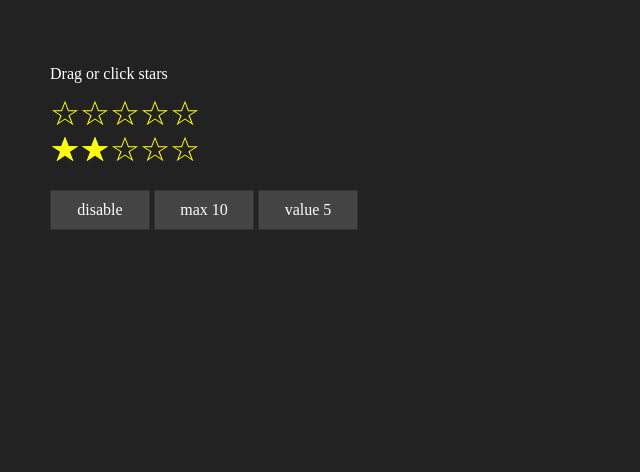
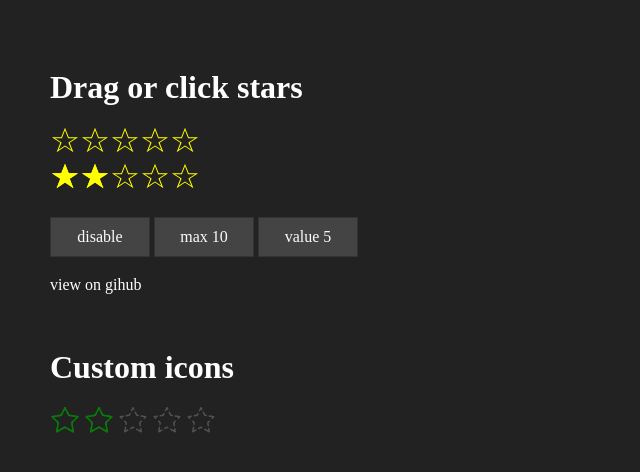
Before and after one commit to camdagr8/jquery-ratings, a website: page src/index.html in a window 1280 px wide. Shown: the whole page, without its empty margins (0-640 px from the left). Drawn offline with nearby package versions, Linux system fonts and the light colour scheme.

Commit message:
Updated demo to match Code Pen.

```diff
--- a/src/css/demo.css
+++ b/src/css/demo.css
@@ -3,6 +3,18 @@ body {
 	padding: 50px;
 	line-height: 1;
 	color: white;
+}
+
+a, p {
+	color: white;
+}
+
+a:link {
+	text-decoration: none;
+}
+a:hover {
+	color: white;
+	text-decoration: underline;
 }
 
 button {
@@ -22,3 +34,12 @@ button:active {
 .mt-20 {
 	margin-top: 20px;
 }
+
+.green {
+	color: green;
+}
+
+.green .stars-empty {
+	color: grey;
+	opacity: 0.5;
+}
--- a/src/index.html
+++ b/src/index.html
@@ -5,12 +5,12 @@
   <title>jQuery Star Rating</title>
 
   <link rel="stylesheet" href="https://cdnjs.cloudflare.com/ajax/libs/normalize/5.0.0/normalize.min.css">
+  <link rel="stylesheet" href="css/style.css">
   <link rel="stylesheet" href="css/demo.css">
-  <link rel="stylesheet" href="css/style.css">
 </head>
 
 <body>
-    <p>Drag or click stars</p>
+    <h1>Drag or click stars</h1>
     <div>
       <span id="stars-1" data-stars='{"max": 5, "value": 0}'></span>
     </div>
@@ -25,6 +25,37 @@
       <button type="button" id="val-toggler">value 5</button>
     </div>
 
+    <div class="mt-20">
+      <a href="https://github.com/camdagr8/jquery-ratings" target="_blank">view on gihub</a>
+    </div>
+
+    <div class="mt-20">&nbsp;</div>
+
+    <div class="mt-20">
+      <h1>Custom icons</h1>
+      <span id="stars-3" class="green" data-stars='{"max": 5, "value": 2, "star": {"full": "[data-template=full]", "empty": "[data-template=empty]"}}'>
+        <span data-template="empty">
+          <svg width="20" height="20" viewBox="0 0 20 20">
+            <path d="M5.499 8.333c-0.24 0-0.452-0.173-0.493-0.418-0.045-0.272 0.139-0.53 0.411-0.575l1.749-0.291 0.386-0.772c0.123-0.247 0.424-0.347 0.671-0.224s0.347 0.424 0.224 0.671l-0.5 1c-0.072 0.143-0.207 0.243-0.365 0.27l-2 0.333c-0.028 0.005-0.056 0.007-0.083 0.007z"></path>
+            <path d="M2.5 10c-0.128 0-0.256-0.049-0.354-0.146l-1-1c-0.132-0.132-0.18-0.328-0.123-0.506s0.209-0.31 0.394-0.341l2-0.333c0.273-0.045 0.53 0.139 0.575 0.411s-0.139 0.53-0.411 0.575l-1.042 0.174 0.313 0.313c0.195 0.195 0.195 0.512 0 0.707-0.098 0.098-0.226 0.146-0.354 0.146z"></path>
+            <path d="M14.833 15c-0.24 0-0.452-0.173-0.493-0.418l-0.333-2c-0.027-0.159 0.025-0.322 0.14-0.436l1-1c0.195-0.195 0.512-0.195 0.707 0s0.195 0.512 0 0.707l-0.818 0.818 0.291 1.746c0.045 0.272-0.139 0.53-0.411 0.575-0.028 0.005-0.055 0.007-0.083 0.007z"></path>
+            <path d="M15.5 19c-0.082 0-0.164-0.020-0.239-0.061l-3-1.636c-0.242-0.132-0.332-0.436-0.2-0.678s0.436-0.332 0.678-0.2l2.099 1.145-0.165-0.987c-0.045-0.272 0.139-0.53 0.411-0.575s0.53 0.139 0.575 0.411l0.333 2c0.031 0.189-0.048 0.379-0.203 0.49-0.086 0.061-0.188 0.093-0.29 0.093z"></path>
+            <path d="M5.334 14c-0.027 0-0.055-0.002-0.083-0.007-0.272-0.045-0.456-0.303-0.411-0.575l0.124-0.746-0.818-0.818c-0.195-0.195-0.195-0.512 0-0.707s0.512-0.195 0.707 0l1 1c0.114 0.114 0.166 0.276 0.14 0.436l-0.167 1c-0.041 0.245-0.253 0.418-0.493 0.418z"></path>
+            <path d="M4.5 19c-0.102 0-0.204-0.031-0.29-0.093-0.156-0.111-0.235-0.301-0.203-0.49l0.5-3c0.045-0.272 0.303-0.456 0.575-0.411s0.456 0.303 0.411 0.575l-0.331 1.987 1.099-0.599c0.242-0.132 0.546-0.043 0.678 0.199s0.043 0.546-0.2 0.678l-2 1.091c-0.075 0.041-0.157 0.061-0.239 0.061z"></path>
+            <path d="M8.5 16.818c-0.177 0-0.349-0.094-0.439-0.261-0.132-0.242-0.043-0.546 0.2-0.678l1.5-0.818c0.149-0.081 0.33-0.081 0.479 0l0.5 0.273c0.242 0.132 0.332 0.436 0.2 0.678s-0.436 0.332-0.678 0.2l-0.261-0.142-1.261 0.688c-0.076 0.041-0.158 0.061-0.239 0.061z"></path>
+            <path d="M17.5 10c-0.128 0-0.256-0.049-0.354-0.146-0.195-0.195-0.195-0.512 0-0.707l0.313-0.313-2.042-0.34c-0.272-0.045-0.456-0.303-0.411-0.575s0.303-0.456 0.575-0.411l3 0.5c0.185 0.031 0.337 0.162 0.394 0.341s0.010 0.374-0.123 0.506l-1 1c-0.098 0.098-0.226 0.147-0.354 0.147z"></path>
+            <path d="M13.501 8.167c-0.027 0-0.055-0.002-0.083-0.007l-1-0.167c-0.158-0.026-0.293-0.127-0.365-0.27l-1-2c-0.123-0.247-0.023-0.547 0.224-0.671s0.547-0.023 0.671 0.224l0.886 1.772 0.749 0.125c0.272 0.045 0.456 0.303 0.411 0.575-0.041 0.244-0.253 0.418-0.493 0.418z"></path>
+            <path d="M9 5c-0.075 0-0.151-0.017-0.223-0.053-0.247-0.123-0.347-0.424-0.224-0.671l1-2c0.085-0.169 0.258-0.276 0.447-0.276 0 0 0 0 0 0 0.189 0 0.363 0.107 0.447 0.276l0.5 1c0.123 0.247 0.023 0.547-0.224 0.671s-0.547 0.023-0.671-0.224l-0.053-0.106-0.553 1.106c-0.088 0.175-0.264 0.277-0.448 0.277z"></path>
+          </svg>
+        </span>
+        <span data-template="full">
+          <svg width="20" height="20" viewBox="0 0 20 20">
+            <path d="M15.5 19c-0.082 0-0.164-0.020-0.239-0.061l-5.261-2.869-5.261 2.869c-0.168 0.092-0.373 0.079-0.529-0.032s-0.235-0.301-0.203-0.49l0.958-5.746-3.818-3.818c-0.132-0.132-0.18-0.328-0.123-0.506s0.209-0.31 0.394-0.341l5.749-0.958 2.386-4.772c0.085-0.169 0.258-0.276 0.447-0.276s0.363 0.107 0.447 0.276l2.386 4.772 5.749 0.958c0.185 0.031 0.337 0.162 0.394 0.341s0.010 0.374-0.123 0.506l-3.818 3.818 0.958 5.746c0.031 0.189-0.048 0.379-0.203 0.49-0.086 0.061-0.188 0.093-0.29 0.093zM10 15c0.082 0 0.165 0.020 0.239 0.061l4.599 2.508-0.831-4.987c-0.027-0.159 0.025-0.322 0.14-0.436l3.313-3.313-5.042-0.84c-0.158-0.026-0.293-0.127-0.365-0.27l-2.053-4.106-2.053 4.106c-0.072 0.143-0.207 0.243-0.365 0.27l-5.042 0.84 3.313 3.313c0.114 0.114 0.166 0.276 0.14 0.436l-0.831 4.987 4.599-2.508c0.075-0.041 0.157-0.061 0.239-0.061z"></path>
+          </svg>
+        </span>
+      </span>
+    </div>
+
     <script src='https://cdnjs.cloudflare.com/ajax/libs/jquery/3.1.1/jquery.min.js'></script>
     <script src="js/jquery.ratings.js"></script>
     <script src="js/demo.js"></script>
```
